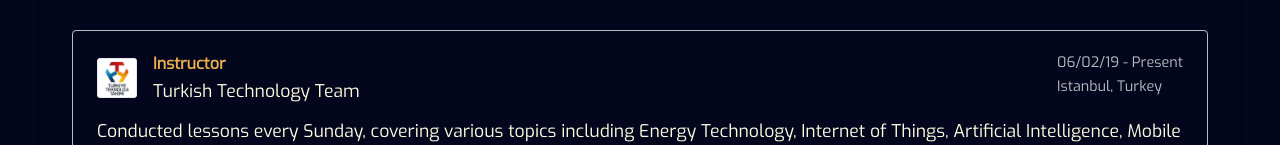
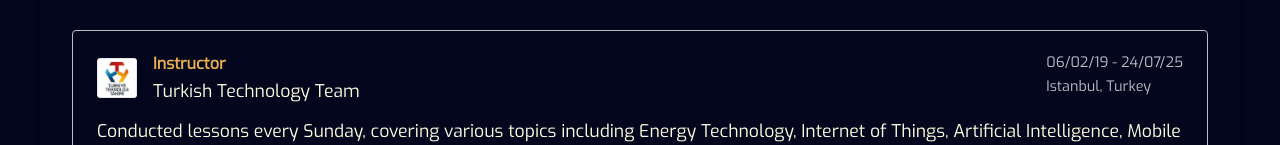
Before and after one commit to mustafaberat/personal-website-1, a Next.js app: page /resume in a window 1280 px wide. Shown: the part 548-693 px from the top of the page. Built offline with nearby package versions, Linux system fonts and the light colour scheme.

Commit message:
add Instructor enddate

```diff
--- a/components/resumeComps/WorkExperience.js
+++ b/components/resumeComps/WorkExperience.js
@@ -25,7 +25,7 @@ const workExperiences = [
   {
     title: "Instructor",
     company: "Turkish Technology Team",
-    date: "06/02/19 - Present",
+    date: "06/02/19 - 24/07/25",
     location: "Istanbul, Turkey",
     details: [
       "Conducted lessons every Sunday, covering various topics including Energy Technology, Internet of Things, Artificial Intelligence, Mobile Application Development, and Programming, with each course lasting over four months",
```
